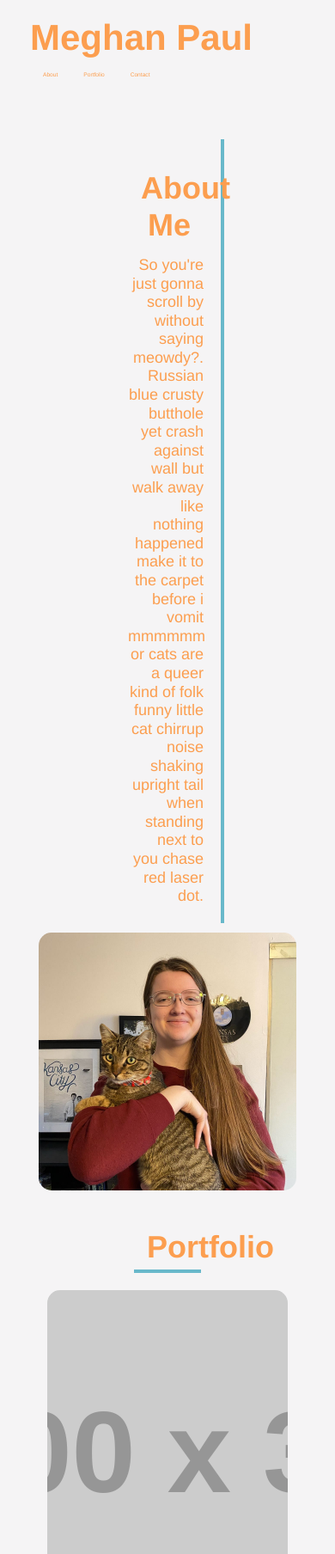
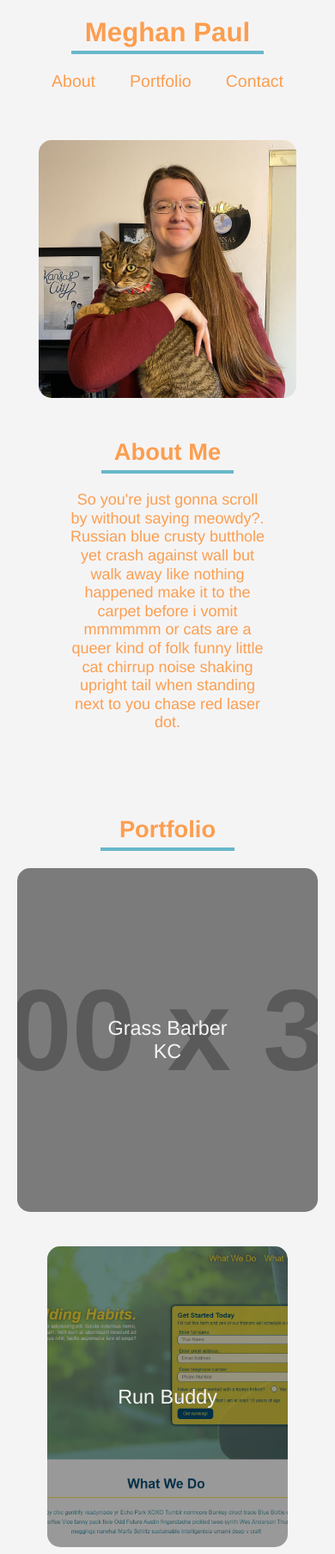
Before and after one commit to MeghanPaul/Portfolio, a plain HTML site: page index.html in a window 390 px wide. Shown: the top 1808 px of the page at 86% size. Drawn offline with Linux system fonts and the light colour scheme; placeholder pictures from the web are drawn by us.

Commit message:
media queries for mobile responsiveness

```diff
--- a/assets/css/style.css
+++ b/assets/css/style.css
@@ -210,7 +210,7 @@ header nav ul li a {
 .contact {
     color: var(--main-text-color);
     background-color: var(--main-background-color);
-    font-size: 18px;
+    font-size: 1.7vw;
     display: flex;
     flex-wrap: wrap;
     justify-content: center;
@@ -221,6 +221,7 @@ header nav ul li a {
 .contact p {
     border-left: 4px solid var(--accent-color);
     padding: 20px;
+    line-height: 1.4;
 }
 
 .contact h2 {
@@ -233,3 +234,151 @@ header nav ul li a {
     font-size: 36px;
     padding: 15px;
 }
+
+/* Media Query for Smaller Desktop Screens and Smaller */
+@media screen and (max-width: 980px) {
+    /*Applied to any screen smaller than 980px*/
+    header nav ul li a {
+        font-size: 3vw;
+    }
+
+    .contact p {
+        font-size: 2.3vw;
+    }
+
+    .overlay {
+        opacity: 1;
+        background-color: rgba(0,0,0,.4);
+    }
+}
+
+/*Media Query for Tablets and Smaller*/
+@media screen and (max-width: 768px) {
+    /*Applied to any screen between 768px and 575px*/
+    .section-title {
+        font-size: 5vw;
+    }
+
+    .text {
+        font-size: 4vw;
+    }
+
+    header {
+        display: block;
+        text-align: center;
+    }
+
+    header h1{
+        border-bottom: 4px solid var(--accent-color);
+        padding-bottom: 3px;
+        font-size: 6vw;
+        width: 60%;
+        margin: 0 auto 20px auto;
+    }
+
+    header nav ul {
+        justify-content: space-evenly;
+    }
+
+    header nav ul li a {
+        font-size: 4vw;
+    }
+
+    .hero-img {
+        order: 1;
+    }
+
+    .hero-text {
+        order: 2;
+        border: none;
+        justify-content: center;
+        align-items: center;
+        display: flex;
+        flex-wrap: wrap;
+        width: 100%;
+    }
+
+    .hero-text h2 {
+        border-bottom: solid 4px var(--accent-color);
+        padding-bottom: 5px;
+    }
+
+    .hero-text p {
+        padding: 20px;
+        text-align: center;
+    }
+
+    .portfolio h2 {
+        width: 30%;
+    }
+
+    .port-row {
+        flex-wrap: wrap;
+    }
+
+    .small-port-card {
+        padding-top: 15px;
+        padding-bottom: 15px;
+    }
+
+    .contact {
+        display: block;
+    }
+
+    .contact h2 {
+        text-align: center;
+        border-bottom: 4px solid var(--accent-color);
+        width: 30%;
+        padding-bottom: 5px;
+        margin: 0 auto;
+    }
+
+    .contact p {
+        border: none;
+        text-align: center;
+        font-size: 3vw;
+        padding-top: 20px;
+        padding: 10px;
+    }
+}
+
+/*Media Query for Mobile Phones and Smaller*/
+@media screen and (max-width: 575px) {
+    /*Applied to any screen smaller than 575px*/
+    .section-title {
+        font-size: 7vw;
+    }
+
+    header h1 {
+        font-size: 8vw;
+        width: 70%;
+    }
+
+    header nav ul li a {
+        font-size: 5vw;
+    }
+
+    .main-port-card {
+        width: 100%;
+    }
+
+    .port-row {
+        width: 100%;
+    }
+
+    .text {
+        font-size: 6vw;
+    }
+
+    .portfolio h2 {
+        width: 40%;
+    }
+
+    .contact h2 {
+        width: 40%;
+    }
+
+    .contact p {
+        font-size: 5vw;
+    }
+}
--- a/index.html
+++ b/index.html
@@ -45,7 +45,7 @@
                 <a class="overlay-hyperlink" href="http://meghanpaul.github.io/GrassBarberKC/" target="_blank">
                     <div class="overlay main-overlay">
                         <div class="text">
-                            Title Placeholder
+                            Grass Barber KC
                         </div>
                     </div>
                 </a>
@@ -58,7 +58,7 @@
                     <a class="overlay-hyperlink" href="https://meghanpaul.github.io/run-buddy/" target="_blank">
                         <div class="overlay small-overlay">
                             <div class="text">
-                                Title Placeholder
+                                Run Buddy
                             </div>
                         </div>
                     </a>
```
